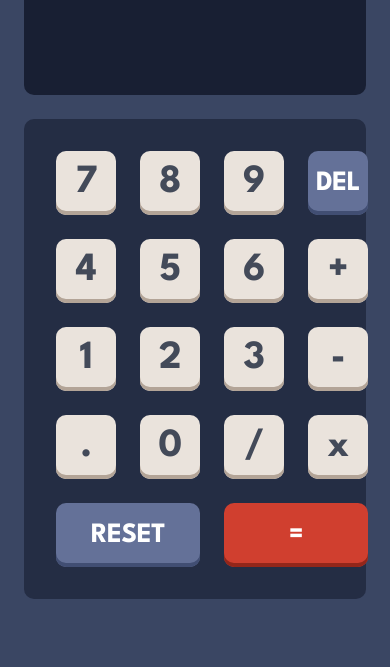
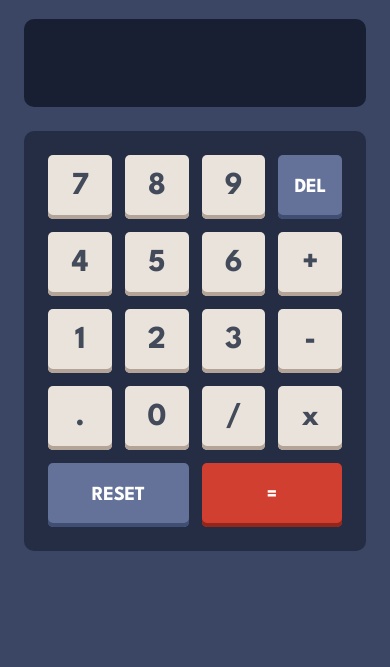
Before and after one commit to DevVictor19/calculator, a website built with webpack: page src/template.html in a window 390 px wide. Shown: the part 177-844 px from the top of the page. Built offline with nearby package versions, Linux system fonts and the light colour scheme.

Commit message:
feat(mobile): adicionar responsivo

```diff
--- a/src/styles/main.css
+++ b/src/styles/main.css
@@ -6,6 +6,7 @@
 
 body {
   font-family: "League Spartan", sans-serif;
+  padding: 0 24px;
 }
 
 .content {
@@ -129,6 +130,7 @@ body {
   gap: 24px;
   grid-template-columns: repeat(4, minmax(60px, 101px));
   grid-template-rows: repeat(5, 64px);
+  justify-content: center;
 }
 
 .calculator-body__btn {
@@ -215,3 +217,43 @@ body {
 .calculator-body__equals:hover {
   background-color: var(--special-btn-ho-color);
 }
+
+@media screen and (max-width: 480px) {
+  .main-display {
+    height: 88px;
+    padding: 30px 24px 22px;
+    margin-top: 35px;
+  }
+
+  .main-display__text {
+    font-size: 40px;
+    line-height: 37px;
+    letter-spacing: -0.666667px;
+  }
+
+  .calculator-body {
+    padding: 24px;
+    gap: 13px;
+  }
+
+  .calculator-body__btn,
+  .calculator-body__del,
+  .calculator-body__equals,
+  .calculator-body__reset {
+    border-radius: 5px;
+  }
+
+  .calculator-body__btn {
+    font-size: 32px;
+    line-height: 29px;
+    letter-spacing: -0.533333px;
+  }
+
+  .calculator-body__del,
+  .calculator-body__equals,
+  .calculator-body__reset {
+    font-size: 20px;
+    line-height: 18px;
+    letter-spacing: -0.333333px;
+  }
+}
```
